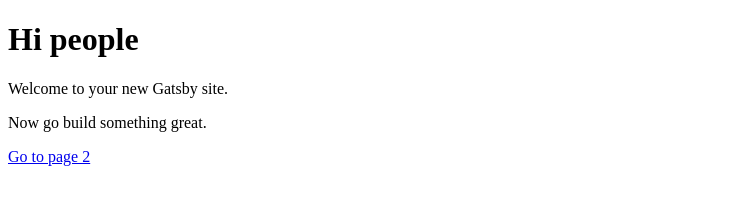
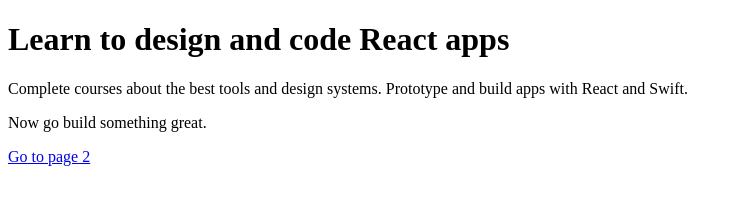
Before and after one commit to mayssa2895/my-app, a Gatsby site: page / in a window 1280 px wide. Shown: the whole page, without its empty margins (0-742 px from the left). Built offline with nearby package versions, Linux system fonts and the light colour scheme; Gatsby itself is replaced by a stand-in of ours.

Commit message:
first commit

```diff
--- a/gatsby-config.js
+++ b/gatsby-config.js
@@ -1,6 +1,6 @@
 module.exports = {
   siteMetadata: {
-    title: 'Gatsby Default Starter',
+    title: 'Zouzou website',
   },
   plugins: ['gatsby-plugin-react-helmet'],
 }
--- a/src/pages/index.js
+++ b/src/pages/index.js
@@ -3,8 +3,8 @@
 
 const IndexPage = () => (
   <div>
-    <h1>Hi people</h1>
-    <p>Welcome to your new Gatsby site.</p>
+    <h1>Learn to design and code React apps</h1>
+    <p>Complete courses about the best tools and design systems. Prototype and build apps with React and Swift.</p>
     <p>Now go build something great.</p>
     <Link to="/page-2/">Go to page 2</Link>
   </div>
```
